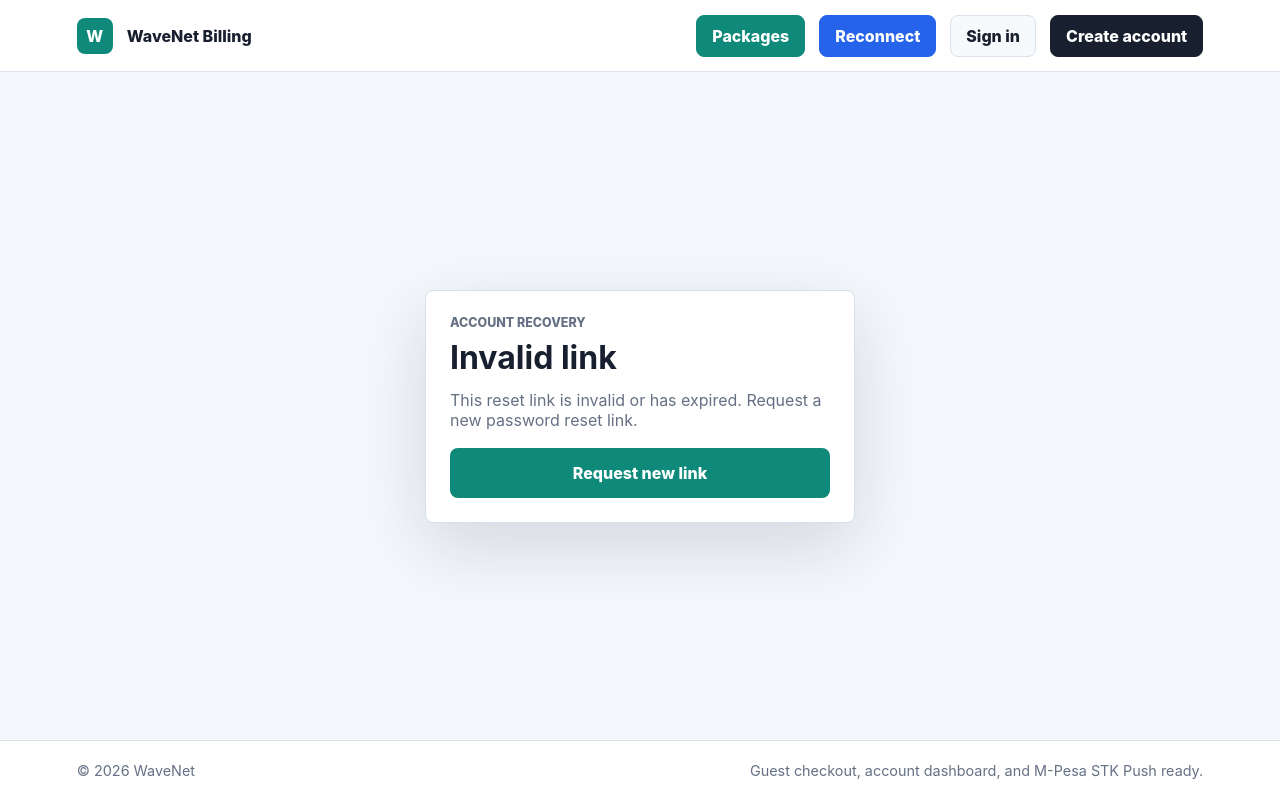
After one commit to bakar-01/Rabad-Wifi-Billing, a Django app: page /reset/1/1/ in a window 1280 px wide. The commit adds this page. Run offline with Django 5.2, Linux system fonts and the light colour scheme; parts of the project's set-up code (start-up, migrations or seed data) failed here and were passed over.

Commit message:
modifications

```diff
--- a/billing/forms.py
+++ b/billing/forms.py
@@ -53,7 +53,7 @@ class RegisterForm(UserCreationForm):
 
     def clean_email(self) -> str:
         email = self.cleaned_data["email"].lower()
-        if User.objects.filter(username=email).exists():
+        if User.objects.filter(username__iexact=email).exists() or User.objects.filter(email__iexact=email).exists():
             raise forms.ValidationError("That email is already registered.")
         return email
 
@@ -61,6 +61,8 @@ class RegisterForm(UserCreationForm):
         phone = normalize_phone(self.cleaned_data["phone"])
         if not valid_phone(phone):
             raise forms.ValidationError("Enter a valid Safaricom phone number.")
+        if CustomerProfile.objects.filter(phone=phone).exists():
+            raise forms.ValidationError("That phone number is already registered.")
         return phone
 
     def save(self, commit: bool = True) -> User:
--- a/billing/models.py
+++ b/billing/models.py
@@ -22,7 +22,7 @@ class Package(models.Model):
 
 class CustomerProfile(models.Model):
     user = models.OneToOneField(settings.AUTH_USER_MODEL, on_delete=models.CASCADE, related_name="customer_profile")
-    phone = models.CharField(max_length=20)
+    phone = models.CharField(max_length=20, unique=True)
 
     def __str__(self) -> str:
         return f"{self.user.get_full_name() or self.user.username} - {self.phone}"
--- a/templates/login.html
+++ b/templates/login.html
@@ -10,10 +10,10 @@
       <input type="email" name="username" placeholder="you@example.com" required>
     </label>
     <label>Password
-      <input type="password" name="password" required>
+      <input type="password" name="password" autocomplete="current-password" required>
     </label>
     <button class="primary" type="submit">Sign in</button>
-    <p>Demo: yourname@gmail.com. / Your Password</p>
+    <p><a class="text-link" href="{% url 'password_reset' %}">Forgot your password?</a></p>
   </form>
 </section>
 {% endblock %}
--- a/templates/register.html
+++ b/templates/register.html
@@ -19,11 +19,11 @@
       {{ form.phone.errors }}
     </label>
     <label>Password
-      <input type="password" name="password1" minlength="6" required>
+      <input type="password" name="password1" minlength="8" autocomplete="new-password" required>
       {{ form.password1.errors }}
     </label>
     <label>Confirm password
-      <input type="password" name="password2" minlength="6" required>
+      <input type="password" name="password2" minlength="8" autocomplete="new-password" required>
       {{ form.password2.errors }}
     </label>
     <button class="primary" type="submit">Create account</button>
--- /dev/null
+++ b/templates/registration/password_reset_confirm.html
@@ -0,0 +1,27 @@
+{% extends "layout.html" %}
+{% block title %}Choose new password{% endblock %}
+{% block content %}
+<section class="auth-shell">
+  <form class="auth-card" method="post">
+    {% csrf_token %}
+    <p class="eyebrow">Account recovery</p>
+    {% if validlink %}
+      <h1>Choose new password</h1>
+      {{ form.non_field_errors }}
+      <label>New password
+        <input type="password" name="new_password1" autocomplete="new-password" minlength="8" required>
+        {{ form.new_password1.errors }}
+      </label>
+      <label>Confirm new password
+        <input type="password" name="new_password2" autocomplete="new-password" minlength="8" required>
+        {{ form.new_password2.errors }}
+      </label>
+      <button class="primary" type="submit">Update password</button>
+    {% else %}
+      <h1>Invalid link</h1>
+      <p>This reset link is invalid or has expired. Request a new password reset link.</p>
+      <a class="primary as-link" href="{% url 'password_reset' %}">Request new link</a>
+    {% endif %}
+  </form>
+</section>
+{% endblock %}
--- a/wifibilling/urls.py
+++ b/wifibilling/urls.py
@@ -16,6 +16,7 @@ Including another URLconf
 """
 from billing import views
 from django.contrib import admin
+from django.contrib.auth import views as auth_views
 from django.urls import path
 
 urlpatterns = [
@@ -28,6 +29,34 @@ urlpatterns = [
     path('login/', views.login_view, name='login'),
     path('logout/', views.logout_view, name='logout'),
     path('register/', views.register_view, name='register'),
+    path(
+        'password-reset/',
+        auth_views.PasswordResetView.as_view(
+            template_name='registration/password_reset_form.html',
+            email_template_name='registration/password_reset_email.html',
+            subject_template_name='registration/password_reset_subject.txt',
+            success_url='/password-reset/done/',
+        ),
+        name='password_reset',
+    ),
+    path(
+        'password-reset/done/',
+        auth_views.PasswordResetDoneView.as_view(template_name='registration/password_reset_done.html'),
+        name='password_reset_done',
+    ),
+    path(
+        'reset/<uidb64>/<token>/',
+        auth_views.PasswordResetConfirmView.as_view(
+            template_name='registration/password_reset_confirm.html',
+            success_url='/reset/done/',
+        ),
+        name='password_reset_confirm',
+    ),
+    path(
+        'reset/done/',
+        auth_views.PasswordResetCompleteView.as_view(template_name='registration/password_reset_complete.html'),
+        name='password_reset_complete',
+    ),
     path('mpesa/callback/', views.mpesa_callback, name='mpesa_callback'),
     path('admin/', admin.site.urls),
 ]
```
Also changed, not shown: templates/registration/password_reset_done.html (added, +12 -0 lines), templates/registration/password_reset_form.html (added, +17 -0 lines).
